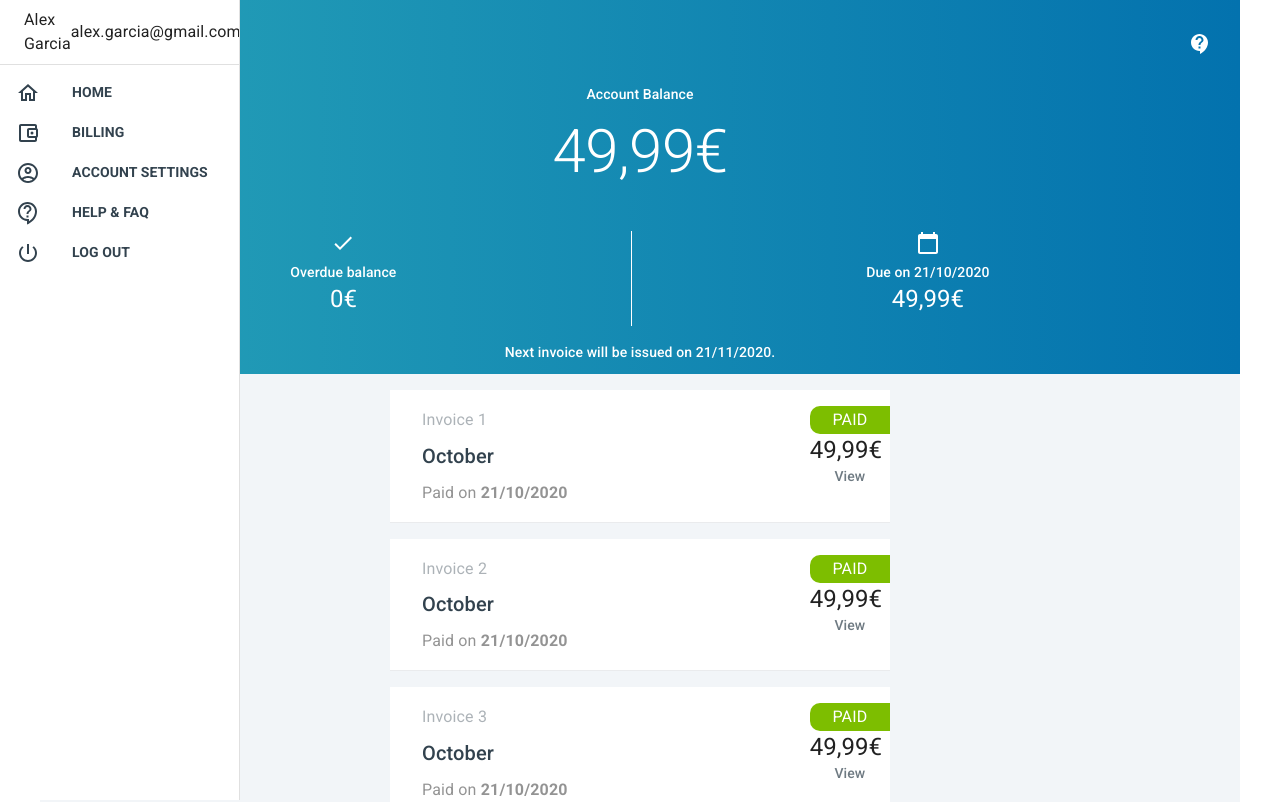
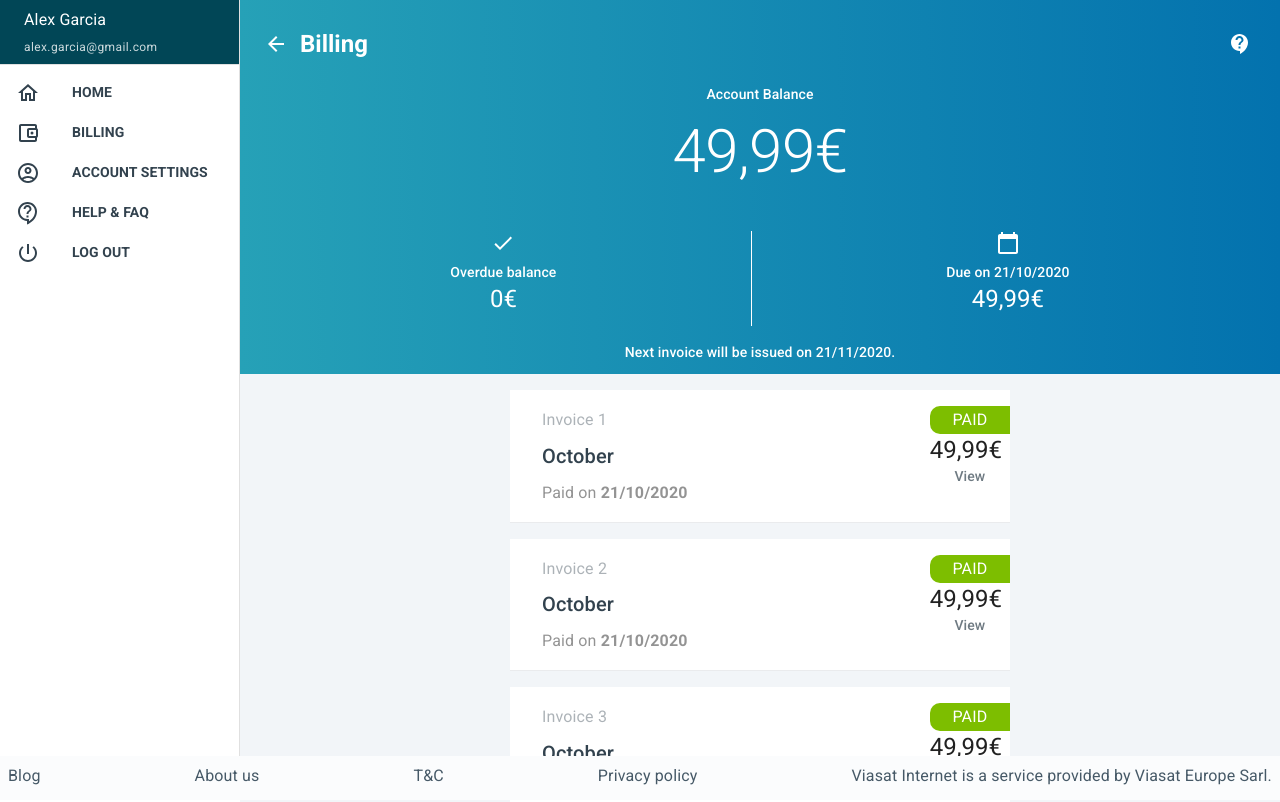
Before and after one commit to anovi0101/billings, a Next.js app: page / in a window 1280 px wide. Shown: the top 802 px of the page. Built offline with nearby package versions, Linux system fonts and the light colour scheme.

Commit message:
Updated sidebar + footer desktop

```diff
--- /dev/null
+++ b/components/Footer.js
@@ -0,0 +1,28 @@
+import { Grid, Typography } from "@mui/material";
+
+export default function Footer() {
+  return (
+    <Grid
+      container
+      position="fixed"
+      sx={{
+        display: { xs: "none", lg: "flex" },
+        justifyContent: "space-between",
+        background: "#FBFCFD",
+        color: "#465967",
+        p: 1,
+        height: "44px",
+        bottom: 0,
+        left: 0,
+      }}
+    >
+      <Typography>Blog</Typography>
+      <Typography>About us</Typography>
+      <Typography>T&C</Typography>
+      <Typography>Privacy policy</Typography>
+      <Typography>
+        Viasat Internet is a service provided by Viasat Europe Sarl.
+      </Typography>
+    </Grid>
+  );
+}
--- /dev/null
+++ b/components/Sidebar.js
@@ -0,0 +1,114 @@
+import {
+  Box,
+  List,
+  Toolbar,
+  Grid,
+  Divider,
+  Drawer,
+  Typography,
+  ListItemIcon,
+  ListItemButton,
+} from "@mui/material";
+import {
+  HomeOutlined,
+  AccountBalanceWalletOutlined,
+  AccountCircleOutlined,
+  ContactSupportOutlined,
+  PowerSettingsNewOutlined,
+} from "@mui/icons-material";
+
+export default function Sidebar(props) {
+  return (
+    <Box
+      component="nav"
+      sx={{
+        width: { sm: props.width },
+        flexShrink: { sm: 0 },
+      }}
+    >
+      <Drawer
+        variant="permanent"
+        sx={{
+          display: { xs: "none", lg: "block" },
+          "& .MuiDrawer-paper": {
+            boxSizing: "border-box",
+            width: props.width,
+            height: `calc(100vh - 44px)`,
+          },
+        }}
+        open
+      >
+        <div>
+          <Toolbar sx={{ color: "#fff", backgroundColor: "#014656" }}>
+            <Grid container>
+              <Grid item>
+                <Typography variant="subtitle1">Alex Garcia</Typography>
+                <Typography variant="caption" sx={{ opacity: 0.8 }}>
+                  alex.garcia@gmail.com
+                </Typography>
+              </Grid>
+            </Grid>
+          </Toolbar>
+          <Divider />
+          <List>
+            <ListItemButton>
+              <ListItemIcon>
+                <HomeOutlined sx={{ color: "#32424E" }} />
+              </ListItemIcon>
+              <Typography
+                variant="subtitle2"
+                sx={{ fontWeight: "700", color: "#32424E" }}
+              >
+                HOME
+              </Typography>
+            </ListItemButton>
+            <ListItemButton>
+              <ListItemIcon>
+                <AccountBalanceWalletOutlined sx={{ color: "#32424E" }} />
+              </ListItemIcon>
+              <Typography
+                variant="subtitle2"
+                sx={{ fontWeight: "700", color: "#32424E" }}
+              >
+                BILLING
+              </Typography>
+            </ListItemButton>
+            <ListItemButton>
+              <ListItemIcon>
+                <AccountCircleOutlined sx={{ color: "#32424E" }} />
+              </ListItemIcon>
+              <Typography
+                variant="subtitle2"
+                sx={{ fontWeight: "700", color: "#32424E" }}
+              >
+                ACCOUNT SETTINGS
+              </Typography>
+            </ListItemButton>
+            <ListItemButton>
+              <ListItemIcon>
+                <ContactSupportOutlined sx={{ color: "#32424E" }} />
+              </ListItemIcon>
+              <Typography
+                variant="subtitle2"
+                sx={{ fontWeight: "700", color: "#32424E" }}
+              >
+                HELP &amp; FAQ
+              </Typography>
+            </ListItemButton>
+            <ListItemButton>
+              <ListItemIcon>
+                <PowerSettingsNewOutlined sx={{ color: "#32424E" }} />
+              </ListItemIcon>
+              <Typography
+                variant="subtitle2"
+                sx={{ fontWeight: "700", color: "#32424E" }}
+              >
+                LOG OUT
+              </Typography>
+            </ListItemButton>
+          </List>
+        </div>
+      </Drawer>
+    </Box>
+  );
+}
--- a/pages/_app.js
+++ b/pages/_app.js
@@ -23,7 +23,11 @@ function BillingApp({ Component, pageProps }) {
       </Head>
       <ThemeProvider theme={theme}>
         <CssBaseline />
+        {/* <sSidebar width={}/> */}
+        {/* <Container sx={{}}> */}
         <Component {...pageProps} />
+        {/* </Container/> */}
+        {/* <Footer /> */}
       </ThemeProvider>
     </>
   );
--- a/pages/index.js
+++ b/pages/index.js
@@ -1,28 +1,11 @@
-import {
-  Divider,
-  Box,
-  Grid,
-  Container,
-  Typography,
-  Toolbar,
-  List,
-  ListItem,
-  ListItemIcon,
-  Drawer
-} from "@mui/material";
-import {
-  Check,
-  CalendarToday,
-  HomeOutlined,
-  AccountBalanceWalletOutlined,
-  AccountCircleOutlined,
-  ContactSupportOutlined,
-  PowerSettingsNewOutlined
-} from "@mui/icons-material";
+import { Divider, Box, Grid, Container, Typography } from "@mui/material";
+import { Check, CalendarToday } from "@mui/icons-material";
 
-import Invoices from "./Invoices";
-import AppBarComponent from "./AppBar";
-import * as React from 'react';
+import Invoices from "../components/Invoices";
+import AppBarComponent from "../components/AppBar";
+import Footer from "../components/Footer";
+import Sidebar from "../components/Sidebar";
+import * as React from "react";
 
 const invoiceNumbers = [
   { id: 1 },
@@ -32,7 +15,7 @@ const invoiceNumbers = [
   { id: 5 },
   { id: 6 },
   { id: 7 },
-  { id: 8},
+  { id: 8 },
   { id: 9 },
   { id: 10 },
   { id: 11 },
@@ -44,73 +27,24 @@ const invoiceNumbers = [
 const drawerWidth = 240;
 
 export default function Home(props) {
-  const {window} = props;
-  const [mobileOpen, setMobileOpen] = React.useState(false);
+  return (
+    <>
+      <Sidebar width={drawerWidth} />
+      <Container
+        disableGutters
+        maxWidth={false}
+        sx={{
+          background: "#F2F5F8",
+          width: { xs: "auto", lg: `calc(100vw - ${drawerWidth}px)` },
+          marginRight: 0,
+        }}
+      >
+        <AppBarComponent
+          sx={{
+            ml: { sm: `${drawerWidth}px` },
+          }}
+        />
 
-  const handleDrawerToggle = () => {
-    setMobileOpen(!mobileOpen);
-  }
-
-  const drawer = (
-    <div>
-      <Toolbar>
-        <Typography>Alex Garcia</Typography>
-        <Typography>alex.garcia@gmail.com</Typography>
-      </Toolbar>
-      <Divider />
-      <List>
-        <ListItem button key="HOME">
-          <ListItemIcon>
-            <HomeOutlined sx={{color: "#32424E"}} />
-          </ListItemIcon>
-          <Typography variant="subtitle2" sx={{fontWeight: "700", color: "#32424E"}}>HOME</Typography>
-        </ListItem>
-        <ListItem button key="BILLING">
-          <ListItemIcon>
-            <AccountBalanceWalletOutlined sx={{color: "#32424E"}} />
-          </ListItemIcon>
-          <Typography variant="subtitle2" sx={{fontWeight: "700", color: "#32424E"}}>BILLING</Typography>
-        </ListItem>
-        <ListItem button key="ACCOUNT SETTINGS">
-          <ListItemIcon>
-            <AccountCircleOutlined sx={{color: "#32424E"}} />
-          </ListItemIcon>
-          <Typography variant="subtitle2" sx={{fontWeight: "700", color: "#32424E"}}>ACCOUNT SETTINGS</Typography>
-        </ListItem>
-        <ListItem button key="HELP & FAQ">
-          <ListItemIcon>
-            <ContactSupportOutlined sx={{color: "#32424E"}} />
-          </ListItemIcon>
-          <Typography variant="subtitle2" sx={{fontWeight: "700", color: "#32424E"}}>HELP & FAQ</Typography>
-        </ListItem>
-        <ListItem button key="LOG OUT">
-          <ListItemIcon>
-            <PowerSettingsNewOutlined sx={{color: "#32424E"}} />
-          </ListItemIcon>
-          <Typography variant="subtitle2" sx={{fontWeight: "700", color: "#32424E"}}>LOG OUT</Typography>
-        </ListItem>
-      </List>
-    </div>
-  );
-
-  const container = window !== undefined ? () => window().document.body : undefined;
-
-  return (
-    <Container disableGutters sx={{ background: "#F2F5F8"}}>
-      <AppBarComponent sx={{width: {sm: `calc(100% - ${drawerWidth}px)`},
-          ml: {sm: `${drawerWidth}px`}}} />
-      <Box component = "nav" sx={{width: {sm: drawerWidth}, flexShrink: {sm:0}}}>
-      <Drawer
-          variant="permanent"
-          sx={{
-            display: { xs: 'none', lg: 'block' },
-            '& .MuiDrawer-paper': { boxSizing: 'border-box', width: drawerWidth },
-          }}
-          open
-        >
-          {drawer}
-        </Drawer>
-      </Box>
         <Box
           sx={{
             color: "#fff",
@@ -158,7 +92,10 @@ export default function Home(props) {
             Next invoice will be issued on 21/11/2020.
           </Typography>
         </Box>
-      <Invoices invoicesIds={invoiceNumbers}/>
+        <Invoices invoicesIds={invoiceNumbers} />
       </Container>
+
+      <Footer />
+    </>
   );
 }
```
Also changed, not shown: components/AppBar.js (renamed from pages/AppBar.js), components/InvoiceCard.js (renamed from pages/InvoiceCard.js), components/Invoices.js (renamed from pages/Invoices.js). Lines whose indentation alone changed are shown as unchanged.
